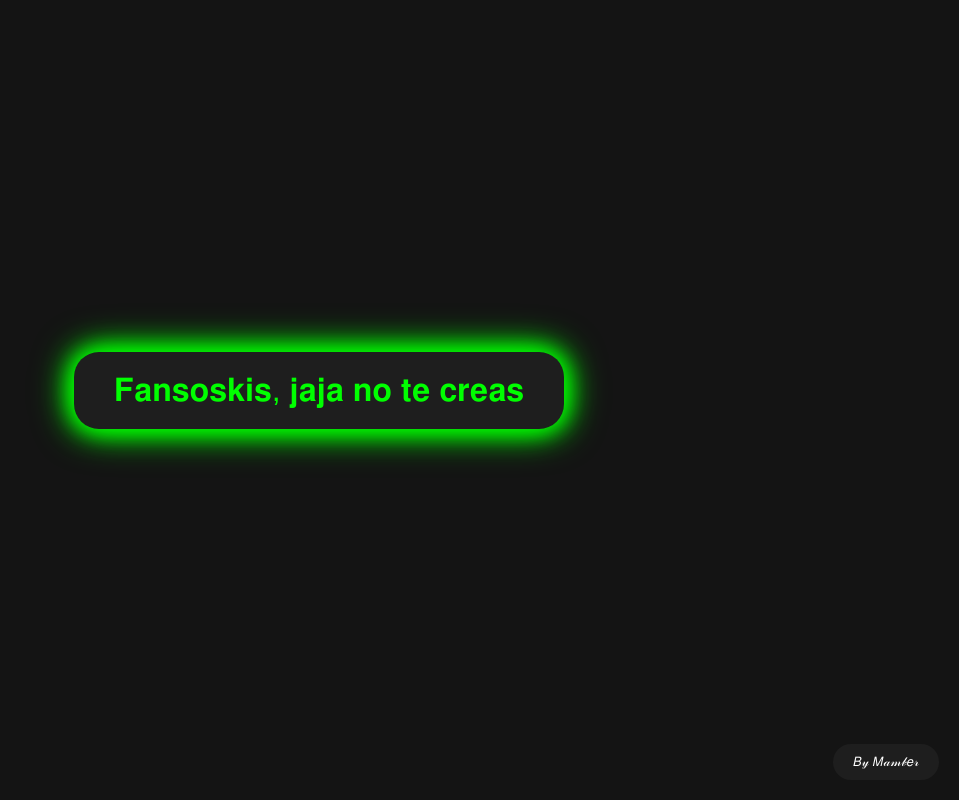
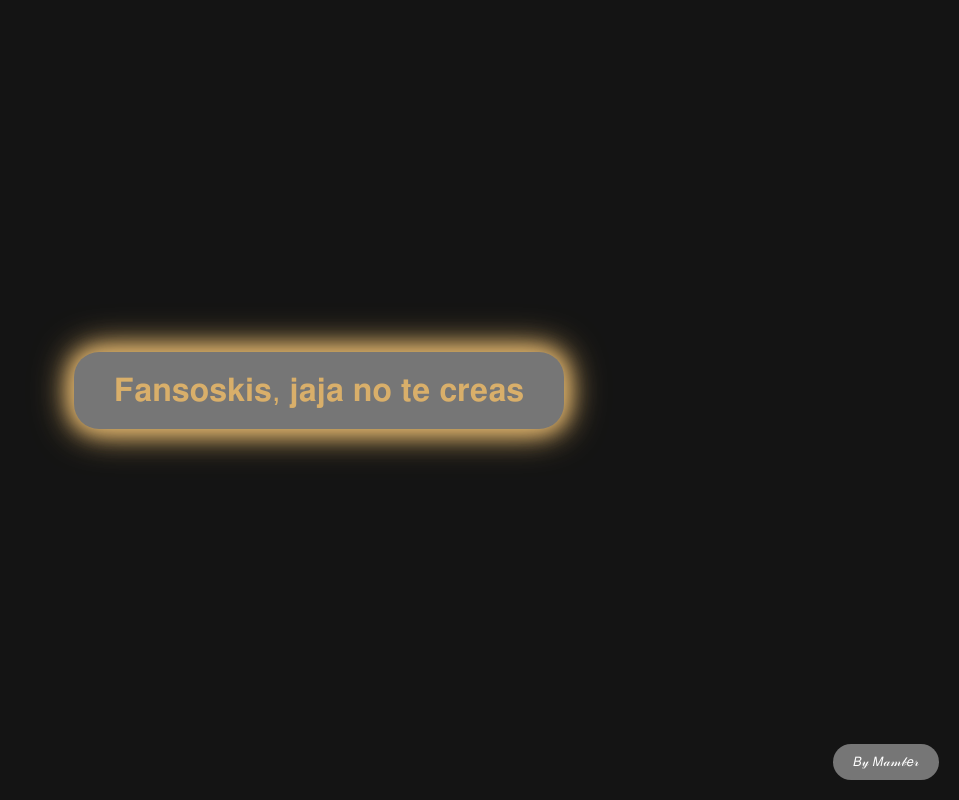
Before and after one commit to Mamberr/no-joda-chaval, a plain HTML site: page index.html in a window 1280 px wide. In both pictures the pointer is over the button "𝐅𝐚𝐧𝐬𝐨𝐬𝐤𝐢𝐬, 𝐣𝐚𝐣𝐚 𝐧𝐨 𝐭𝐞 𝐜𝐫𝐞𝐚𝐬". Shown: the whole page, without its empty margins (321-1280 px from the left). Drawn offline with Linux system fonts and the light colour scheme.

Commit message:
Update style.css

```diff
--- a/style.css
+++ b/style.css
@@ -17,7 +17,7 @@ body {
 }
 
 .main-button {
-    background-color: #1e1e1e;
+    background-color: #767676;
     border: none;
     color: white;
     padding: 20px 40px;
@@ -35,7 +35,7 @@ body {
 }
 
 .footer-button {
-    background-color: #1e1e1e;
+    background-color: #767676;
     border: none;
     color: white;
     padding: 10px 20px;
@@ -50,14 +50,14 @@ body {
 }
 
 .glow-on-hover:hover {
-    color: #00ff00; /* Cambia el color del texto a verde al pasar el cursor */
+    color: #d9af6a; /* Cambia el color del texto a verde al pasar el cursor */
 }
 
 .main-button:hover {
-    box-shadow: 0 0 20px #00ff00, 0 0 30px #00ff00, 0 0 40px #00ff00;
+    box-shadow: 0 0 20px #d9af6a, 0 0 30px #d9af6a, 0 0 40px #d9af6a;
 }
 
 .footer-button:hover {
-    box-shadow: 0 0 10px #00ff00, 0 0 20px #00ff00, 0 0 30px #00ff00; /* Resplandor más suave */
+    box-shadow: 0 0 10px #d9af6a, 0 0 20px #d9af6a, 0 0 30px #d9af6a; /* Resplandor más suave */
     transition: box-shadow 0.5s; /* Efecto de transición más lento */
 }
```
